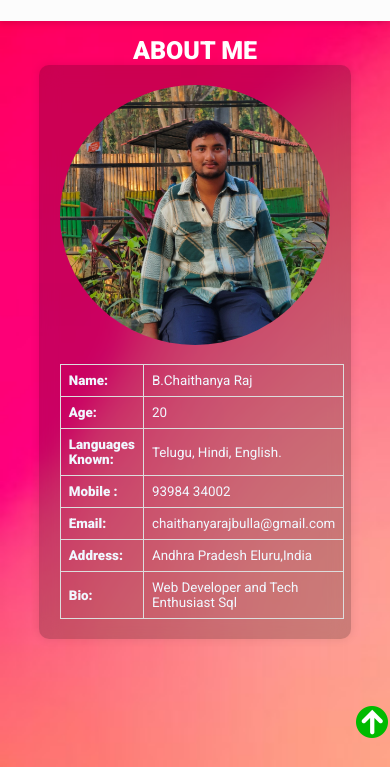
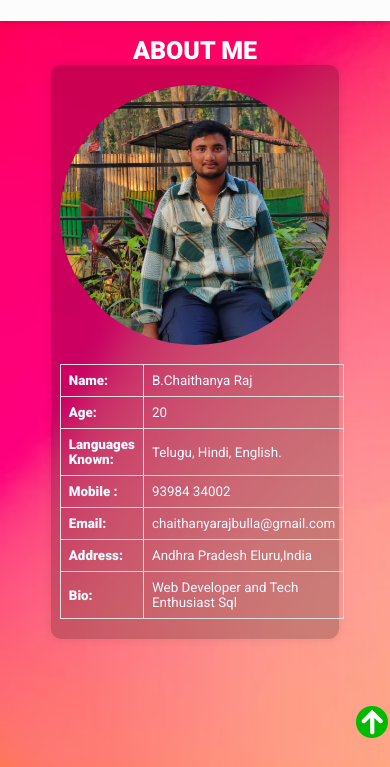
Before and after one commit to Chaithanyarajbulla/Portfolio, a plain HTML site: page index.html in a window 390 px wide. Shown: the part 77-844 px from the top of the page. Drawn offline with nearby package versions, Linux system fonts and the light colour scheme.

Commit message:
Update style.css

```diff
--- a/style.css
+++ b/style.css
@@ -756,14 +756,14 @@ footer {
     border-radius: 10px;
     box-shadow: 0 0 10px rgba(0, 0, 0, 0.1);
     text-align: center;
-    width: 19.5rem;
+    width: 18rem;
     justify-content: space-around;
     align-items: center;
     flex-direction: column;
   }
 
   #about {
-    height: 120vh;
+    height: 115vh;
     display: block;
   }
   .work-img h3{
@@ -793,8 +793,7 @@ footer {
   .self-intro {
     background-repeat: no-repeat;
     padding: 15px;
-    display: flex
-;
+    display: flex;
     align-items: center;
     background: darkcyan;
     justify-content: space-between;
```
